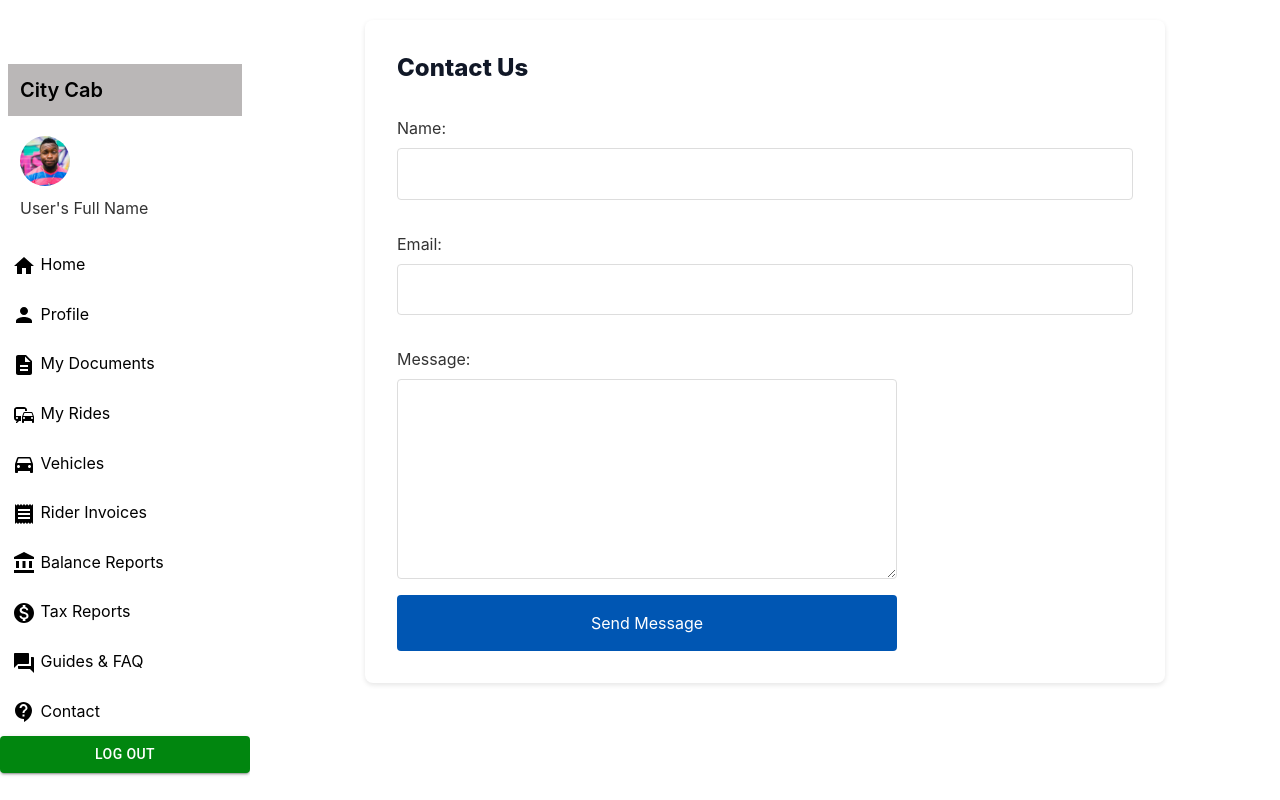
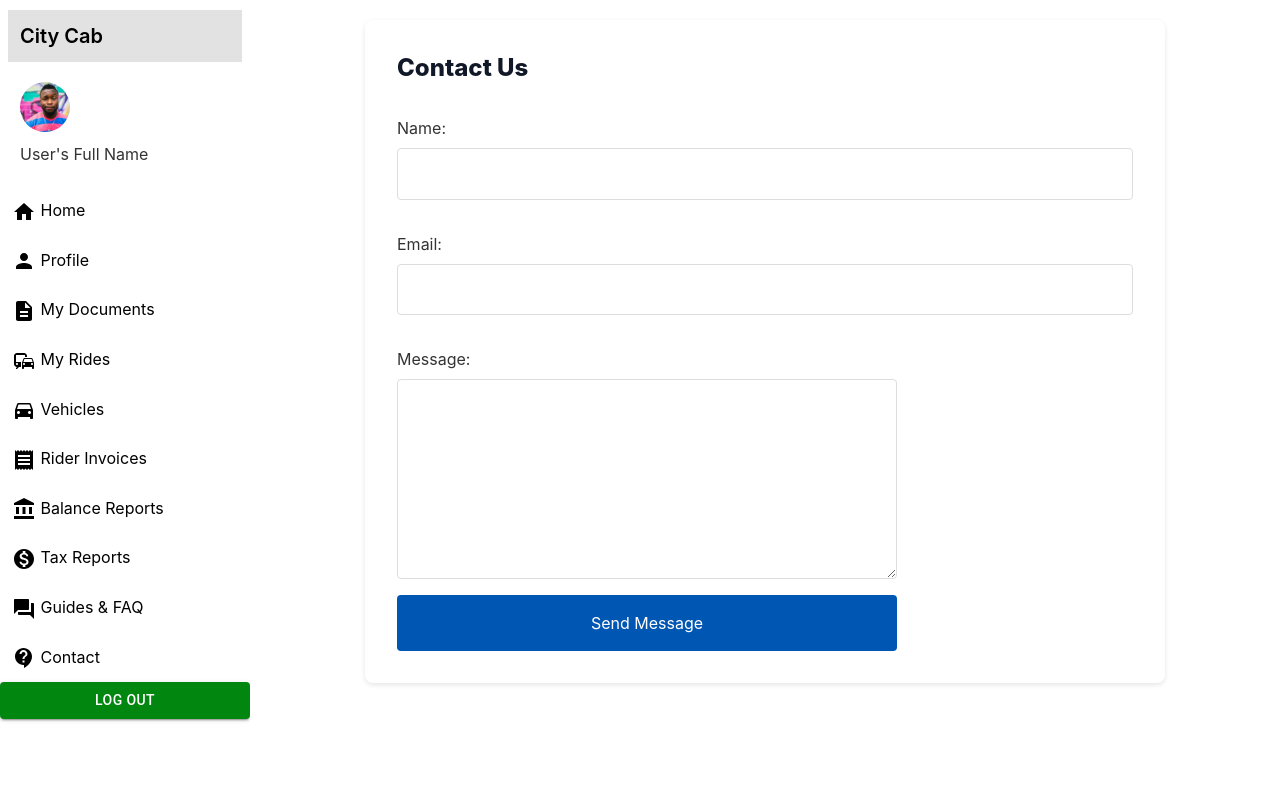
Before and after one commit to muza97/Go-Taxi-Driver.app, a React (Create React App) app in the folder go-taxi-driver.web/: page /contact in a window 1280 px wide. In both pictures the pointer is over the link "City Cab". Built offline with nearby package versions, Linux system fonts and the light colour scheme.

Commit message:
added sidebar design

```diff
--- a/go-taxi-driver.web/src/App.css
+++ b/go-taxi-driver.web/src/App.css
@@ -20,7 +20,7 @@
 .sidebar {
   width: 250px;
   position: fixed;
-  top: 64px;
+  top: 10px;
   left: 0;
   bottom: 0;
   overflow-y: auto;
@@ -53,7 +53,7 @@
 }
 
 .sidebar a:hover {
-  background-color: #bab7b7;
+  background-color: #e3e2e2;
 }
 .sidebar .user-profile {
   display: flex;
```
